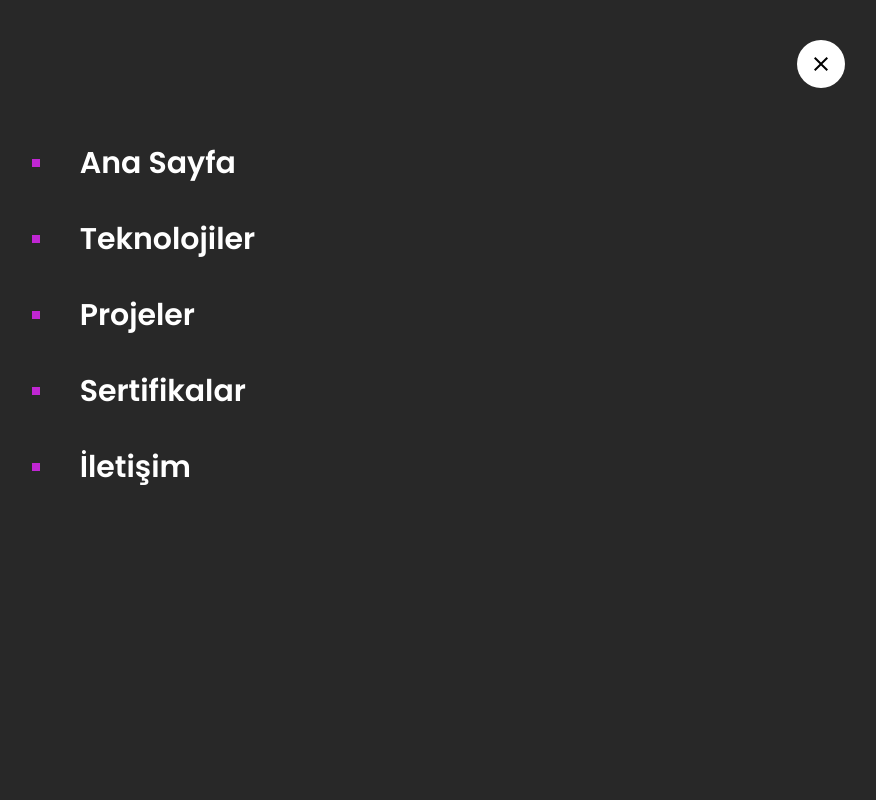
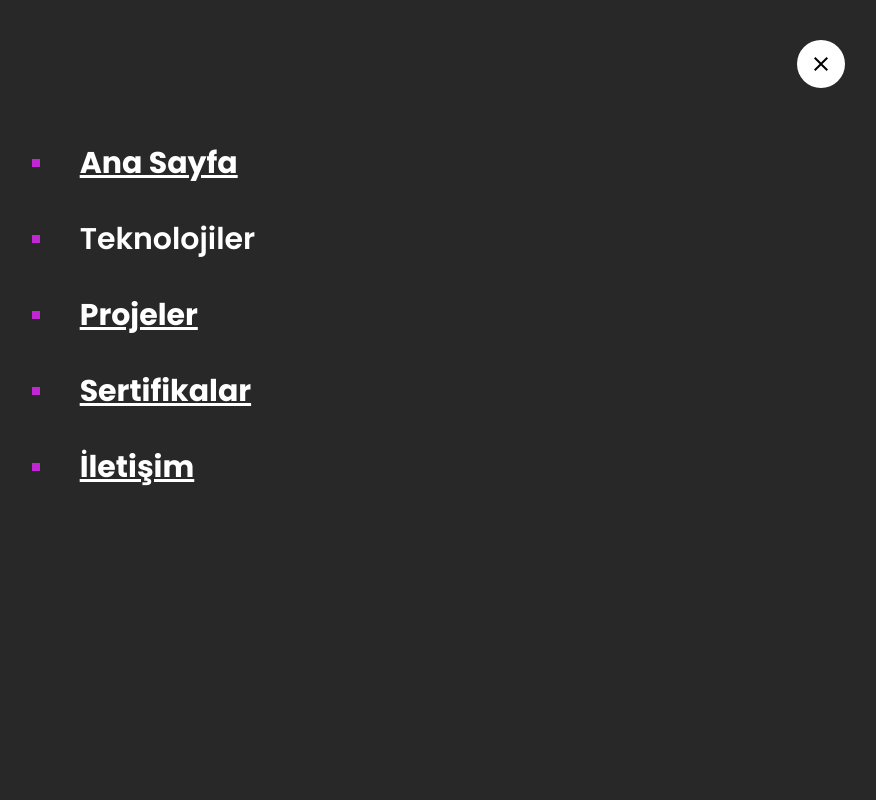
Before and after one commit to LoyalEnv0y/Portfolio, a React (Vite) app in the folder client/: page / in a window 1280 px wide. Both pictures are taken after a click on the element 1216 px from the left and 64 px from the top of the page. Shown: the top 800 px of the page, without its empty margins (395-1271 px from the left). Built offline with nearby package versions, Linux system fonts and the light colour scheme.

Commit message:
Changed the navlinks from normal anchor tags to NavLinks from react-router

```diff
--- a/client/src/components/NavBar.tsx
+++ b/client/src/components/NavBar.tsx
@@ -5,10 +5,11 @@ import classNames from 'classnames';
 import { twMerge } from 'tailwind-merge';
 import { v4 as uuid } from 'uuid';
 import { Link } from '../types';
+import { NavLink } from 'react-router-dom';
 
 const links: Link[] = [
 	{ id: uuid(), content: 'Ana Sayfa', to: '/' },
-	{ id: uuid(), content: 'Teknolojiler', to: '/' },
+	{ id: uuid(), content: 'Teknolojiler', to: '/techs' },
 	{ id: uuid(), content: 'Projeler', to: '/' },
 	{ id: uuid(), content: 'Sertifikalar', to: '/' },
 	{ id: uuid(), content: 'İletişim', to: '/' },
@@ -27,6 +28,15 @@ const NavBar = () => {
 		)
 	);
 
+	const getNavLinkClasses = ({ isActive }: { isActive: boolean }): string => {
+		const baseClasses =
+			'text-3xl font-semibold transition group-hover:translate-x-7 group-hover:font-bold';
+
+		return twMerge(
+			classNames(baseClasses, { 'underline font-bold': isActive })
+		);
+	};
+
 	const navContent = isMenuOpen && (
 		<div className="flex h-full w-full items-center justify-center">
 			<nav className="flex h-2/3 w-1/3 flex-col gap-y-4">
@@ -37,12 +47,9 @@ const NavBar = () => {
 						className="group flex items-center gap-x-10 py-3 hover:text-blue-500"
 					>
 						<div className="h-2 w-2 bg-fuchsia-600 transition group-hover:rotate-[135deg] group-hover:scale-150" />
-						<a
-							href={link.to}
-							className="text-3xl font-semibold transition group-hover:translate-x-7 group-hover:font-bold"
-						>
+						<NavLink to={link.to} className={getNavLinkClasses}>
 							{link.content}
-						</a>
+						</NavLink>
 					</div>
 				))}
 			</nav>
```
